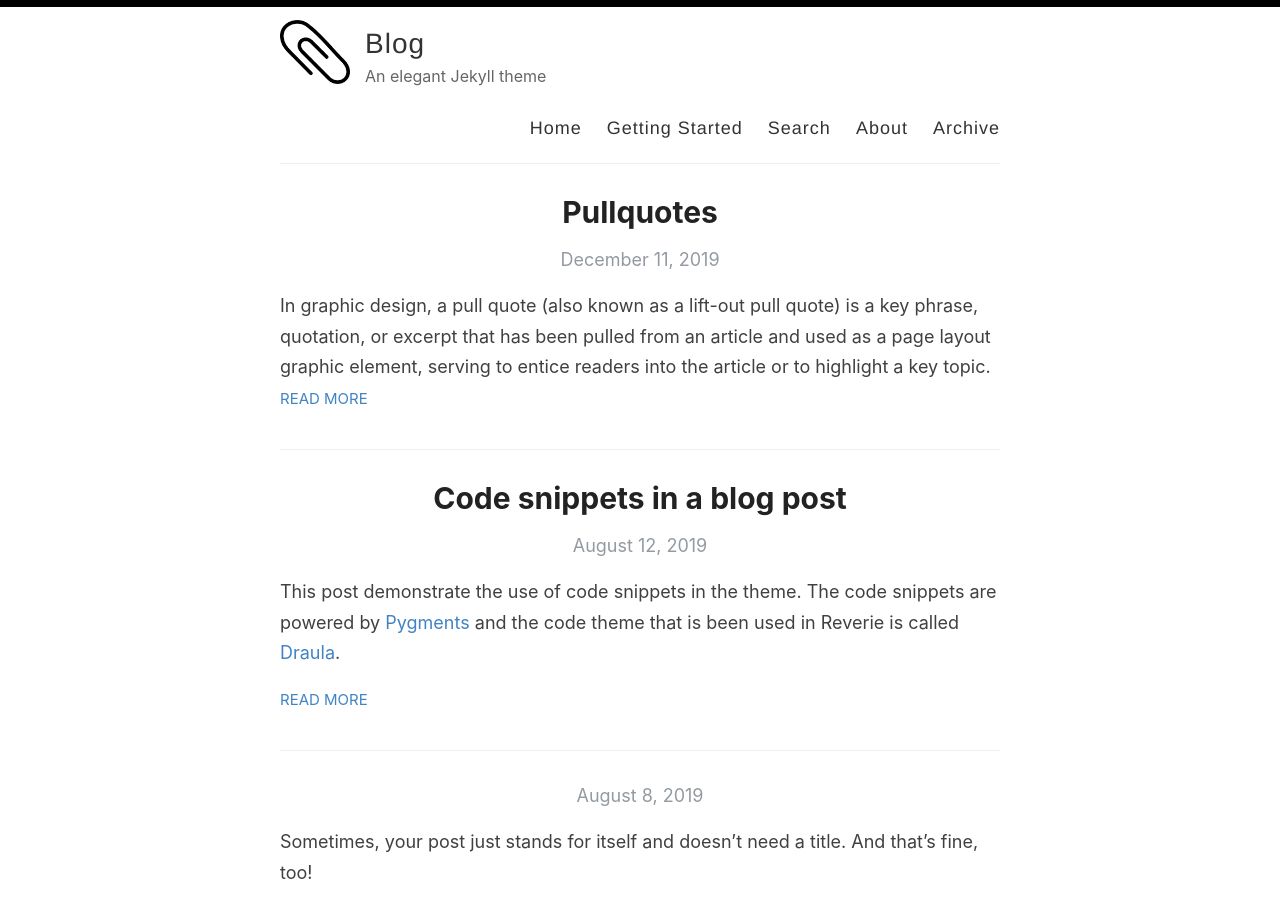
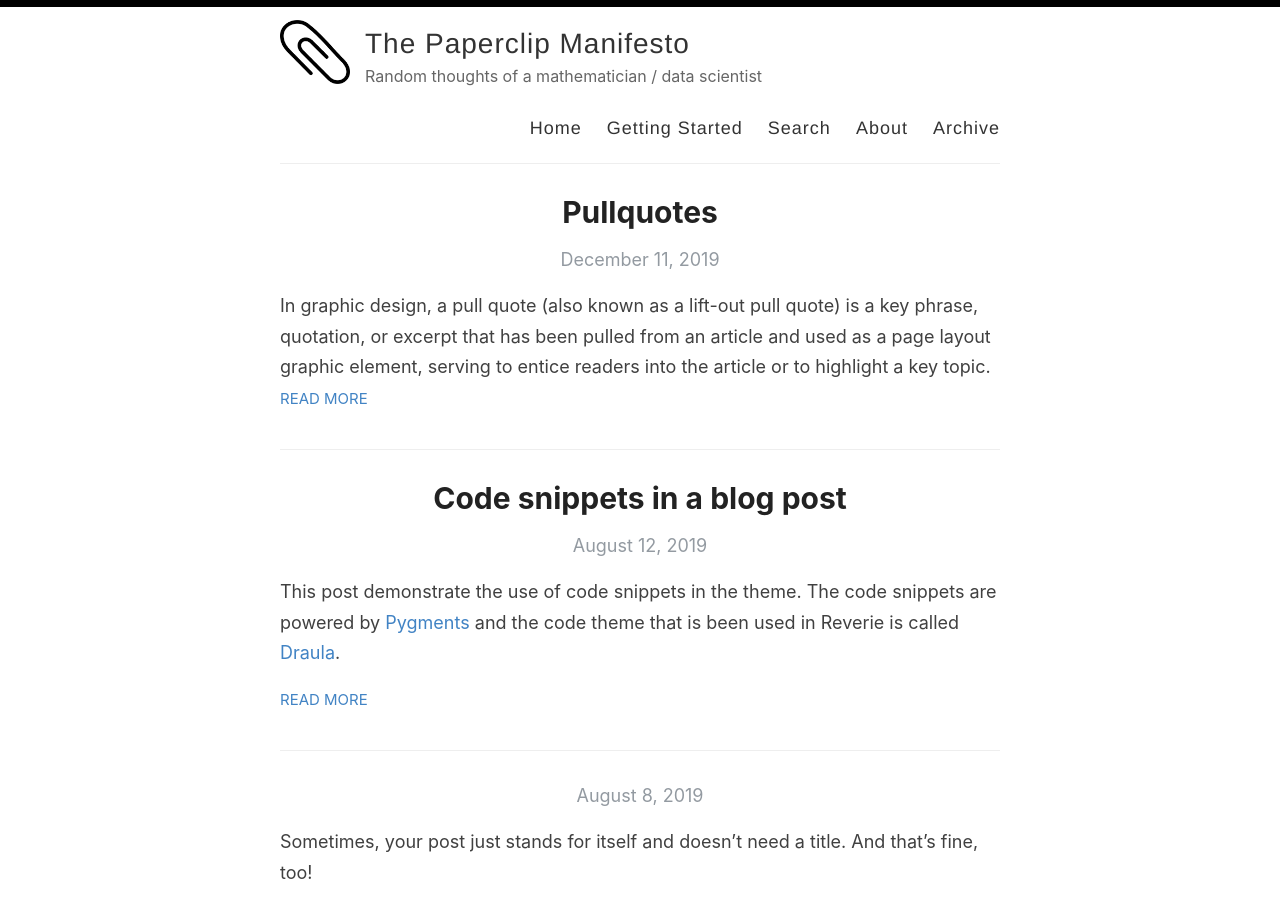
Before and after one commit to AdrianTJ/adriantj.github.io, a Jekyll site: the page built from index.html, in a window 1280 px wide and 900 px high. Built offline with Jekyll 4.4.1, drawn with Linux system fonts in a browser that asks for light colours; the list of posts is cut into pages by our own code.

Commit message:
Created email for account, and changes small configs. Need to set up google analytics.

```diff
--- a/_config.yml
+++ b/_config.yml
@@ -3,13 +3,13 @@
 #
 
 # Name of your site (displayed in the header)
-name: Blog
+name: The Paperclip Manifesto
 
 # Name of the author
 author: AdrianTJ
 
 # Short bio or description (displayed in the header)
-description: An elegant Jekyll theme
+description: Random thoughts of a mathematician / data scientist
 
 # URL of your avatar or profile pic (you could use your GitHub profile pic)
 avatar: /images/reverie.png
@@ -21,15 +21,15 @@ avatar: /images/reverie.png
 # Includes an icon in the footer for each username you enter
 footer-links:
   dribbble:
-  email: amit.d.merchant@gmail.com
+  email: paperclip.manifesto@gmail.com
   facebook:
   flickr:
-  github: amitmerchant1990/reverie
+  github: AdrianTJ
   instagram:
-  linkedin:
+  linkedin: adrian-tj
   pinterest:
   rss: rss
-  twitter: amit_merchant
+  twitter:
   stackoverflow:
   youtube: # channel/<your_long_string> or user/<user-name>
   googleplus: # anything in your profile username that comes after plus.google.com/
@@ -41,7 +41,7 @@ footer-links:
 disqus:
 
 # Enter your Google Analytics web tracking code (e.g. UA-2110908-2) to activate tracking
-google_analytics: UA-43339302-11
+google_analytics:
 
 # For newer "GA4" analytics, use the following instead of the "UA" entry above
 #google_analytics_ga4: G-GABC1DEFG
```
